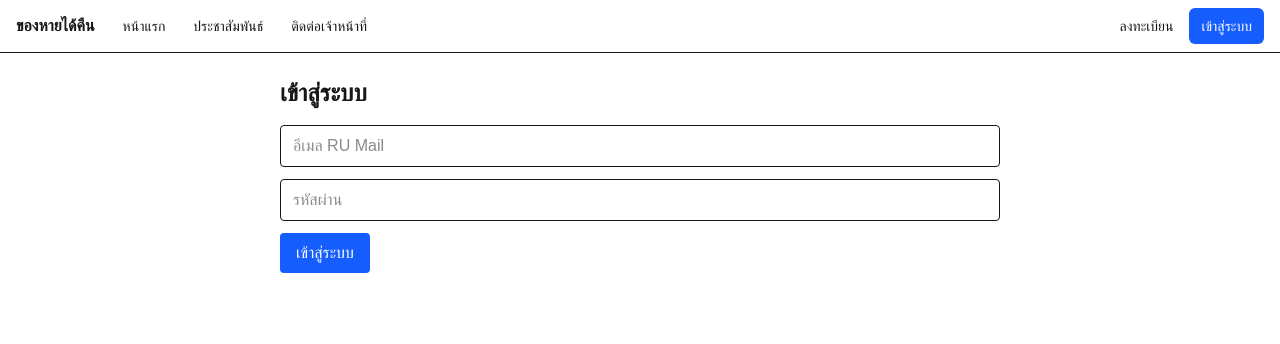
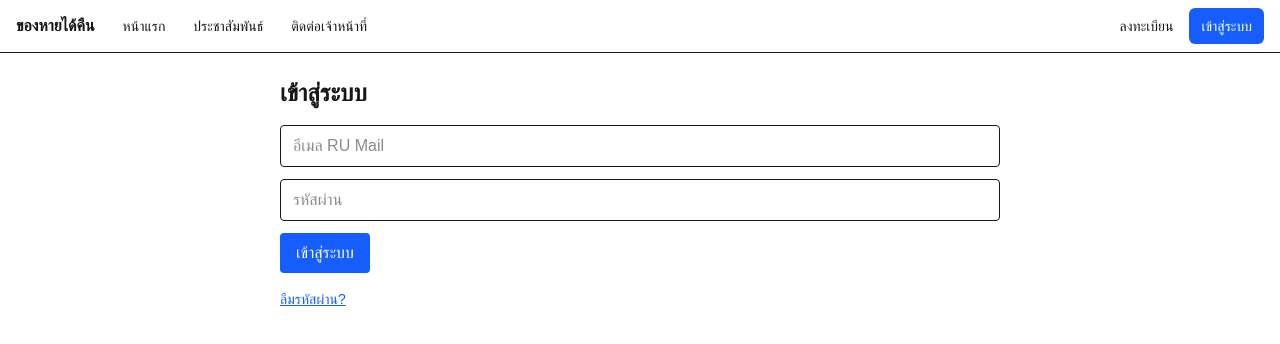
Before and after one commit to Arismonx/Lost-Item, a Next.js app in the folder frontend/: page /login in a window 1280 px wide. Shown: the top 344 px of the page. Built offline with nearby package versions, Linux system fonts and the light colour scheme; no server answers.

Commit message:
feat: add forgot password link to login page

```diff
--- a/frontend/src/app/login/page.js
+++ b/frontend/src/app/login/page.js
@@ -1,5 +1,6 @@
 'use client';
 import { useState } from 'react';
+import Link from 'next/link';
 import { useRouter } from 'next/navigation';
 import { postJson } from '../../lib/api';
 
@@ -30,6 +31,7 @@ export default function LoginPage() {
         {error && <p className="text-sm text-red-600">{error}</p>}
         <button type="submit" className="rounded bg-blue-600 px-4 py-2 text-white hover:bg-blue-700">เข้าสู่ระบบ</button>
       </form>
+      <Link href="/forgot-password" className="mt-4 inline-block text-sm text-blue-600 underline">ลืมรหัสผ่าน?</Link>
     </main>
   );
 }
```
